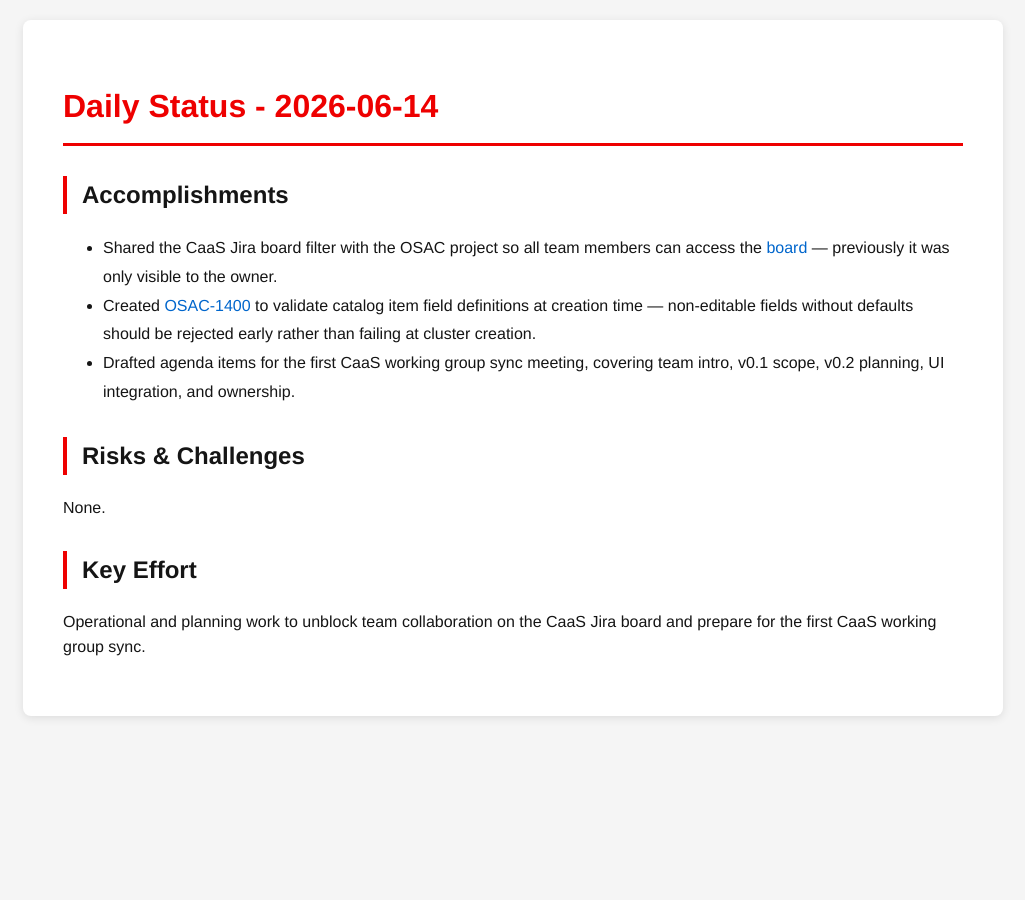
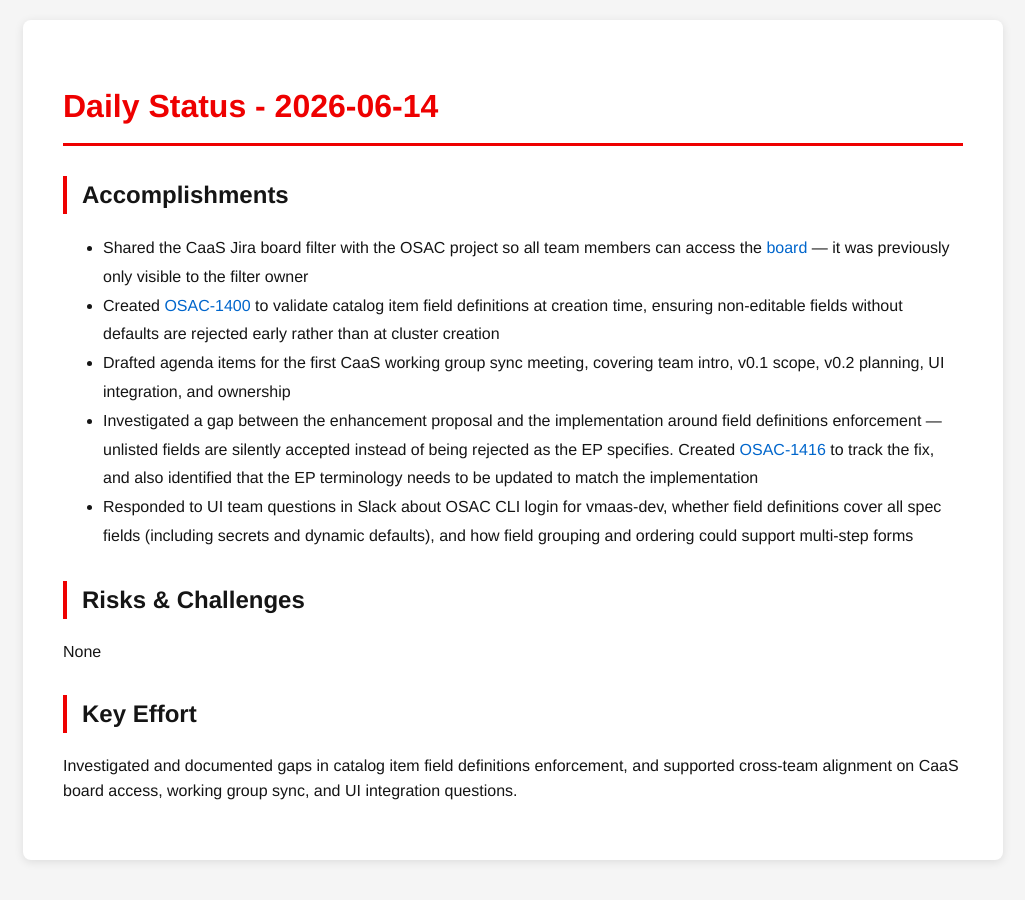
Before and after one commit to tzvatot/daily-status, a Jekyll site: the page built from 2026-06-14.md, in a window 1280 px wide. Shown: the whole page, without its empty margins (127-1152 px from the left). Built offline with Jekyll 4.4.1, drawn with Linux system fonts in a browser that asks for light colours.

Commit message:
Daily status update - 2026-06-14

```diff
--- a/2026-06-14.md
+++ b/2026-06-14.md
@@ -7,12 +7,14 @@
 # Daily Status - 2026-06-14
 
 ## Accomplishments
-- Shared the CaaS Jira board filter with the OSAC project so all team members can access the [board](https://redhat.atlassian.net/jira/software/c/projects/OSAC/boards/12411) — previously it was only visible to the owner.
-- Created [OSAC-1400](https://redhat.atlassian.net/browse/OSAC-1400) to validate catalog item field definitions at creation time — non-editable fields without defaults should be rejected early rather than failing at cluster creation.
-- Drafted agenda items for the first CaaS working group sync meeting, covering team intro, v0.1 scope, v0.2 planning, UI integration, and ownership.
+- Shared the CaaS Jira board filter with the OSAC project so all team members can access the [board](https://redhat.atlassian.net/jira/software/c/projects/OSAC/boards/12411) — it was previously only visible to the filter owner
+- Created [OSAC-1400](https://redhat.atlassian.net/browse/OSAC-1400) to validate catalog item field definitions at creation time, ensuring non-editable fields without defaults are rejected early rather than at cluster creation
+- Drafted agenda items for the first CaaS working group sync meeting, covering team intro, v0.1 scope, v0.2 planning, UI integration, and ownership
+- Investigated a gap between the enhancement proposal and the implementation around field definitions enforcement — unlisted fields are silently accepted instead of being rejected as the EP specifies. Created [OSAC-1416](https://redhat.atlassian.net/browse/OSAC-1416) to track the fix, and also identified that the EP terminology needs to be updated to match the implementation
+- Responded to UI team questions in Slack about OSAC CLI login for vmaas-dev, whether field definitions cover all spec fields (including secrets and dynamic defaults), and how field grouping and ordering could support multi-step forms
 
 ## Risks & Challenges
-None.
+None
 
 ## Key Effort
-Operational and planning work to unblock team collaboration on the CaaS Jira board and prepare for the first CaaS working group sync.
+Investigated and documented gaps in catalog item field definitions enforcement, and supported cross-team alignment on CaaS board access, working group sync, and UI integration questions.
```
